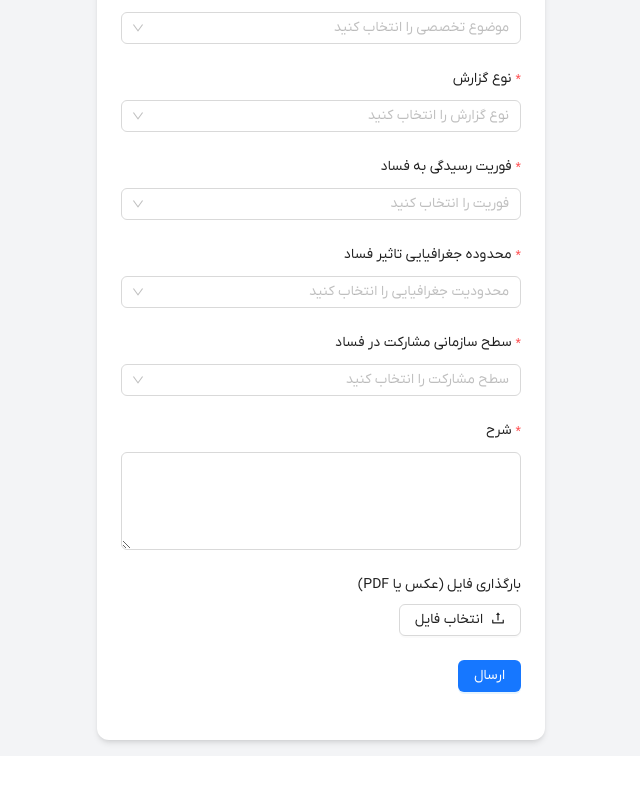
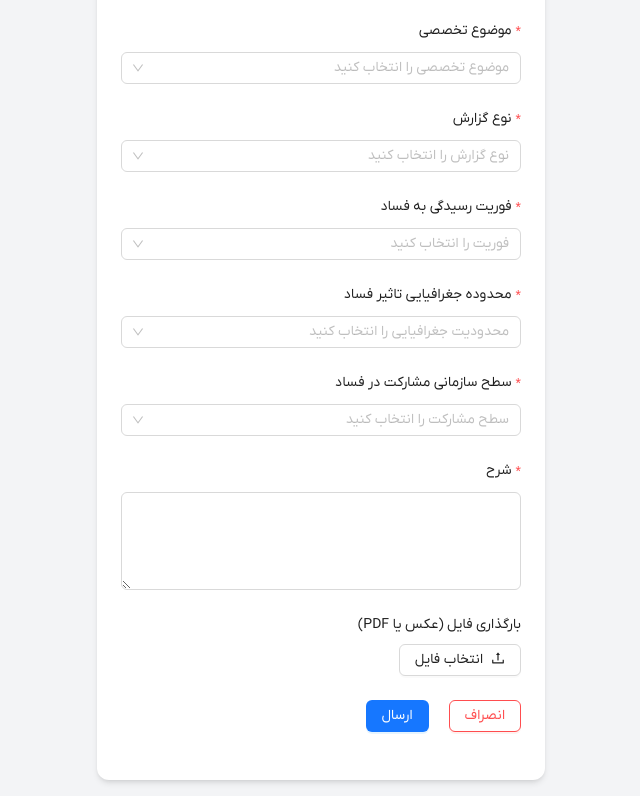
Before and after one commit to alihseini/sazman, a React (Vite) app: page /report in a window 1280 px wide. Shown: the part 260-1056 px from the top of the page, without its empty margins (319-959 px from the left). Before the commit the page ends 1016 px from the top, so only its background shows below. Built offline with nearby package versions, Linux system fonts and the light colour scheme.

Commit message:
cancel button added

```diff
--- a/src/pages/DashForm/Report.tsx
+++ b/src/pages/DashForm/Report.tsx
@@ -1,6 +1,7 @@
 import React from "react";
-import { Button, Form, Input, Select, Upload, message } from "antd";
+import { Button, Form, Input, Select, Upload, message, Space } from "antd";
 import { UploadOutlined } from "@ant-design/icons";
+import { useNavigate } from "react-router";
 
 const onFinish = (values: any) => {
   console.log("Form values:", values);
@@ -18,9 +19,11 @@ const validateMessages = {
 };
 
 const Report: React.FC = () => {
+  const navigate = useNavigate();
+
   return (
     <>
-      <p>فرم ثبت گزارش فساد ناشناس</p>
+      <p className="mb-10">فرم ثبت گزارش فساد ناشناس</p>
       <Form
         name="nest-messages"
         onFinish={onFinish}
@@ -149,9 +152,12 @@ const Report: React.FC = () => {
         </Form.Item>
 
         <Form.Item>
-          <Button type="primary" htmlType="submit">
-            ارسال
-          </Button>
+            <Button danger onClick={() => navigate(-1)}>
+              انصراف
+            </Button>
+            <Button type="primary" htmlType="submit" className="mr-5">
+              ارسال
+            </Button>
         </Form.Item>
       </Form>
     </>
--- a/src/pages/login/ForgetPass.tsx
+++ b/src/pages/login/ForgetPass.tsx
@@ -68,6 +68,7 @@ const ForgetPass: React.FC = () => {
             label="کد امنیتی"
             name="captcha"
             rules={[{ required: true, message: "لطفا کد امنیتی را وارد کنید" }]}
+
           >
             <div className="p-1 bg-white relative rounded-2xl w-50">
               <Input className="!border-none" />
```
